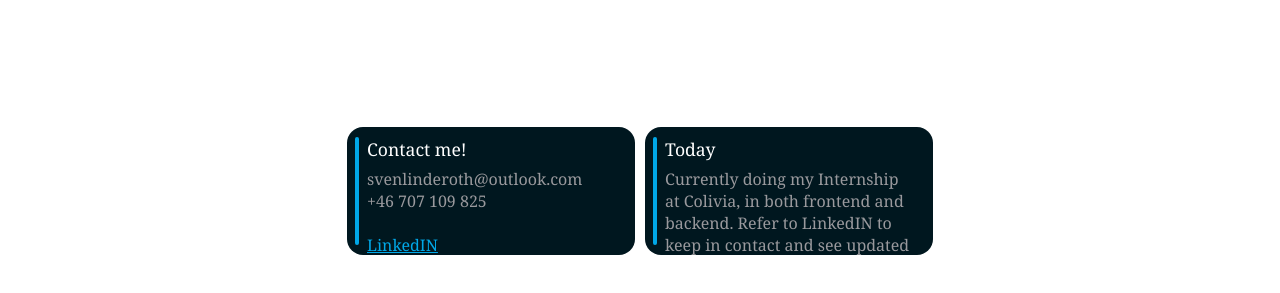
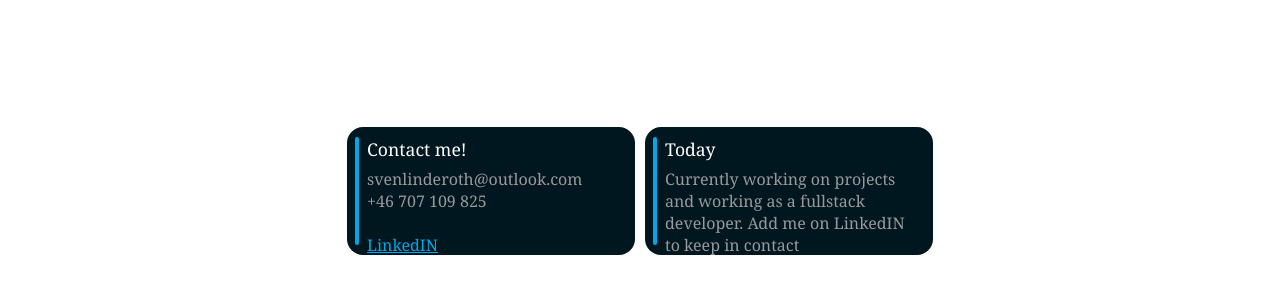
Before and after one commit to SvenLinderoth/portfolio_2.0, a plain HTML site: page index.html in a window 1280 px wide. Shown: the part 1609-1902 px from the top of the page. Drawn offline with nearby package versions, Linux system fonts and the light colour scheme.

Commit message:
Update index.html

```diff
--- a/index.html
+++ b/index.html
@@ -110,7 +110,7 @@
         <div class="notiglow"></div>
         <div class="notiborderglow"></div>
         <div class="notititle">Today</div>
-        <div class="notibody"> Currently doing my Internship at Colivia, in both frontend and backend. Refer to LinkedIN to keep in contact and see updated portfolio in the future
+        <div class="notibody"> Currently working on projects and working as a fullstack developer. Add me on LinkedIN to keep in contact
     </div>
     <!-- <button class="back-up-btn">
         <img src="./src/logos/go-up.png" alt="goup" class="back-up-img"> Go Back Up
```
